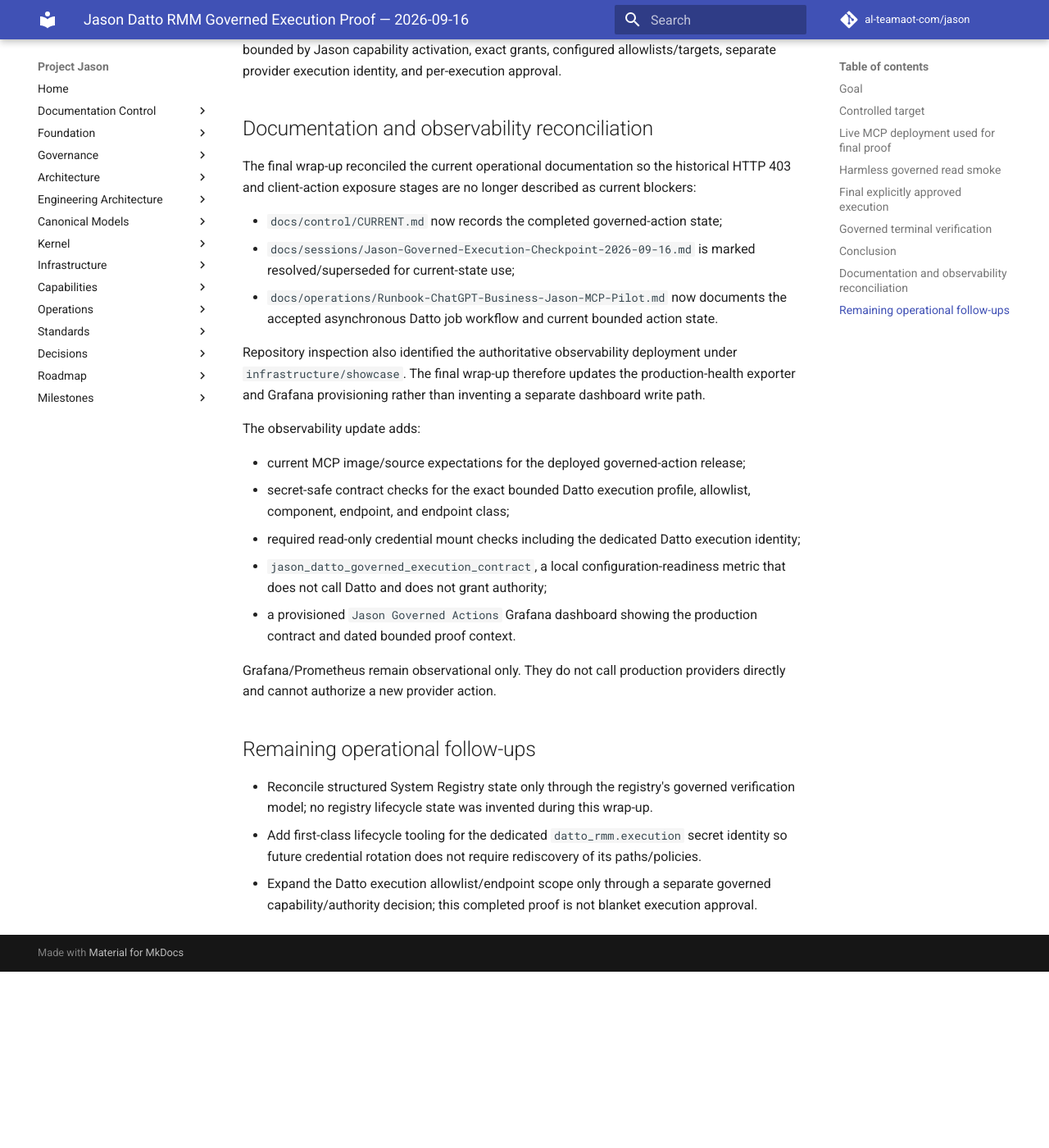
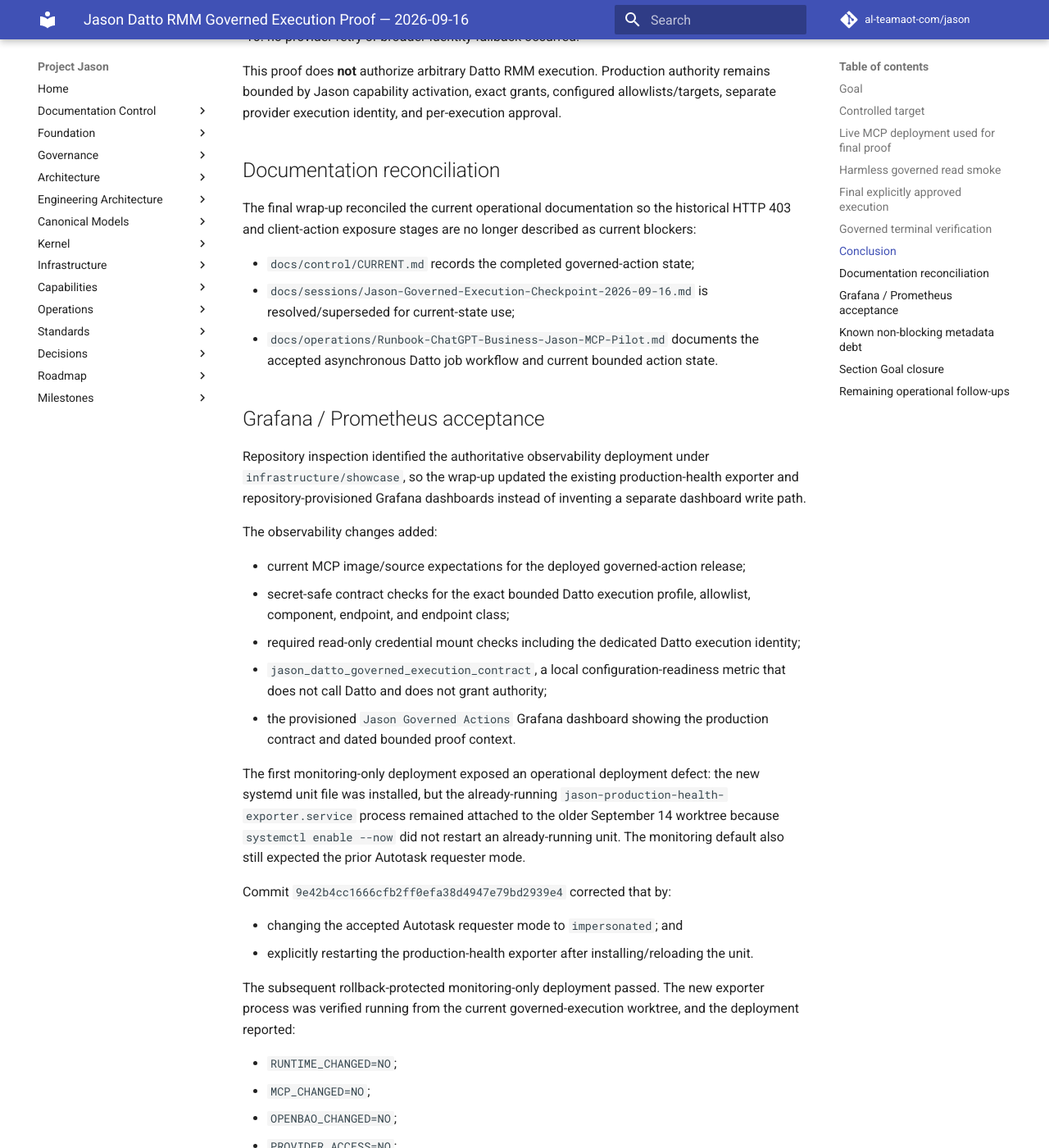
Before and after one commit to al-teamaot-com/jason, an MkDocs documentation site: the page built from docs/sessions/Jason-Datto-RMM-Governed-Execution-Proof-2026-09-16.md, in a window 1280 px wide and 1400 px high, scrolled down 3320 px. Shown: the whole window at 82% size. Built offline with MkDocs 1.6.1 and Material for MkDocs 9.7.7, drawn with Linux system fonts in a browser that asks for light colours; comment, search, counter and statistics services are not loaded; before the commit the page ends 4505 px from its top, so only the background shows below that; some of the changed text lies outside the part shown.

Commit message:
Close governed execution proof with live Grafana acceptance

```diff
--- a/docs/sessions/Jason-Datto-RMM-Governed-Execution-Proof-2026-09-16.md
+++ b/docs/sessions/Jason-Datto-RMM-Governed-Execution-Proof-2026-09-16.md
@@ -8,7 +8,7 @@
 
 ## Goal
 
-Prove the governed Datto RMM execution path end-to-end without weakening governance: confirm reads, execute one safe bounded diagnostic component against the controlled endpoint only after explicit per-execution approval, capture a durable provider job reference, and verify terminal completion through the governed read path.
+Prove the governed Datto RMM execution path end-to-end without weakening governance: confirm reads, execute one safe bounded diagnostic component against the controlled endpoint only after explicit per-execution approval, capture a durable provider job reference, verify terminal completion through the governed read path, reconcile current operational documentation, and expose the accepted bounded state in Grafana/Prometheus without granting new execution authority.
 
 ## Controlled target
 
@@ -95,28 +95,79 @@
 
 This proof does **not** authorize arbitrary Datto RMM execution. Production authority remains bounded by Jason capability activation, exact grants, configured allowlists/targets, separate provider execution identity, and per-execution approval.
 
-## Documentation and observability reconciliation
+## Documentation reconciliation
 
 The final wrap-up reconciled the current operational documentation so the historical HTTP 403 and client-action exposure stages are no longer described as current blockers:
 
-- `docs/control/CURRENT.md` now records the completed governed-action state;
-- `docs/sessions/Jason-Governed-Execution-Checkpoint-2026-09-16.md` is marked resolved/superseded for current-state use;
-- `docs/operations/Runbook-ChatGPT-Business-Jason-MCP-Pilot.md` now documents the accepted asynchronous Datto job workflow and current bounded action state.
+- `docs/control/CURRENT.md` records the completed governed-action state;
+- `docs/sessions/Jason-Governed-Execution-Checkpoint-2026-09-16.md` is resolved/superseded for current-state use;
+- `docs/operations/Runbook-ChatGPT-Business-Jason-MCP-Pilot.md` documents the accepted asynchronous Datto job workflow and current bounded action state.
 
-Repository inspection also identified the authoritative observability deployment under `infrastructure/showcase`. The final wrap-up therefore updates the production-health exporter and Grafana provisioning rather than inventing a separate dashboard write path.
+## Grafana / Prometheus acceptance
 
-The observability update adds:
+Repository inspection identified the authoritative observability deployment under `infrastructure/showcase`, so the wrap-up updated the existing production-health exporter and repository-provisioned Grafana dashboards instead of inventing a separate dashboard write path.
+
+The observability changes added:
 
 - current MCP image/source expectations for the deployed governed-action release;
 - secret-safe contract checks for the exact bounded Datto execution profile, allowlist, component, endpoint, and endpoint class;
 - required read-only credential mount checks including the dedicated Datto execution identity;
 - `jason_datto_governed_execution_contract`, a local configuration-readiness metric that does not call Datto and does not grant authority;
-- a provisioned `Jason Governed Actions` Grafana dashboard showing the production contract and dated bounded proof context.
+- the provisioned `Jason Governed Actions` Grafana dashboard showing the production contract and dated bounded proof context.
+
+The first monitoring-only deployment exposed an operational deployment defect: the new systemd unit file was installed, but the already-running `jason-production-health-exporter.service` process remained attached to the older September 14 worktree because `systemctl enable --now` did not restart an already-running unit. The monitoring default also still expected the prior Autotask requester mode.
+
+Commit `9e42b4cc1666cfb2ff0efa38d4947e79bd2939e4` corrected that by:
+
+- changing the accepted Autotask requester mode to `impersonated`; and
+- explicitly restarting the production-health exporter after installing/reloading the unit.
+
+The subsequent rollback-protected monitoring-only deployment passed. The new exporter process was verified running from the current governed-execution worktree, and the deployment reported:
+
+- `RUNTIME_CHANGED=NO`;
+- `MCP_CHANGED=NO`;
+- `OPENBAO_CHANGED=NO`;
+- `PROVIDER_ACCESS=NO`;
+- `PROVIDER_WRITES=NO`.
+
+Live metric verification returned `1` for all required checks, including:
+
+- MCP running;
+- accepted MCP image;
+- accepted source revision mapping;
+- provider-read profile;
+- Autotask requester mode;
+- Datto execution profile;
+- Datto execution scope;
+- network/port/restart contract;
+- required secret-mount contract;
+- `jason_datto_governed_execution_contract`.
+
+Prometheus returned `PROMETHEUS_DATTO_GOVERNED_EXECUTION=PASS`.
+
+Grafana successfully served:
+
+- `jason-production-health`;
+- `jason-governed-actions`.
+
+Final monitoring acceptance output:
+
+- `GRAFANA_GOVERNED_ACTIONS=LIVE`;
+- `SECTION_GOAL_MONITORING=PASS`.
 
 Grafana/Prometheus remain observational only. They do not call production providers directly and cannot authorize a new provider action.
+
+## Known non-blocking metadata debt
+
+The live MCP container still carries an inherited `JASON_SOURCE_REVISION=5ee3507...` environment value even though the verified live image is `jason-mcp:generic-governed-8f1e864947a2`. The production-health exporter therefore accepts the source revision from the immutable image/source mapping. This stale environment metadata should be normalized during a future controlled MCP recreation, not by restarting/recreating the MCP solely for cosmetic cleanup.
+
+## Section Goal closure
+
+The Section Goal is complete. The bounded Datto execution path is live-proven, terminally verified, documented, and represented in live Grafana/Prometheus observability while preserving Jason governance and without any additional provider mutation during the observability deployment.
 
 ## Remaining operational follow-ups
 
 - Reconcile structured System Registry state only through the registry's governed verification model; no registry lifecycle state was invented during this wrap-up.
 - Add first-class lifecycle tooling for the dedicated `datto_rmm.execution` secret identity so future credential rotation does not require rediscovery of its paths/policies.
+- Normalize the stale MCP `JASON_SOURCE_REVISION` environment value during a future controlled MCP recreation.
 - Expand the Datto execution allowlist/endpoint scope only through a separate governed capability/authority decision; this completed proof is not blanket execution approval.
```
